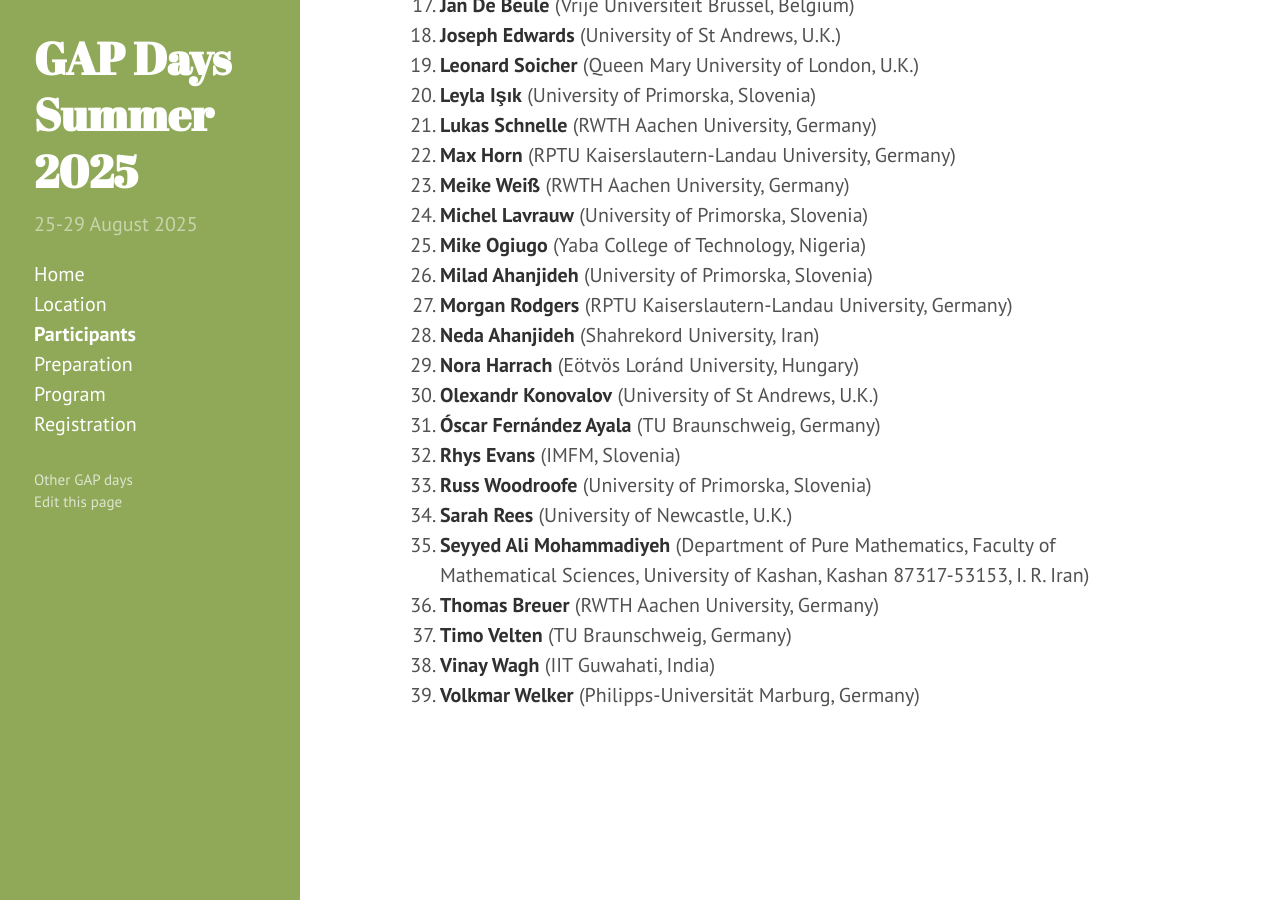
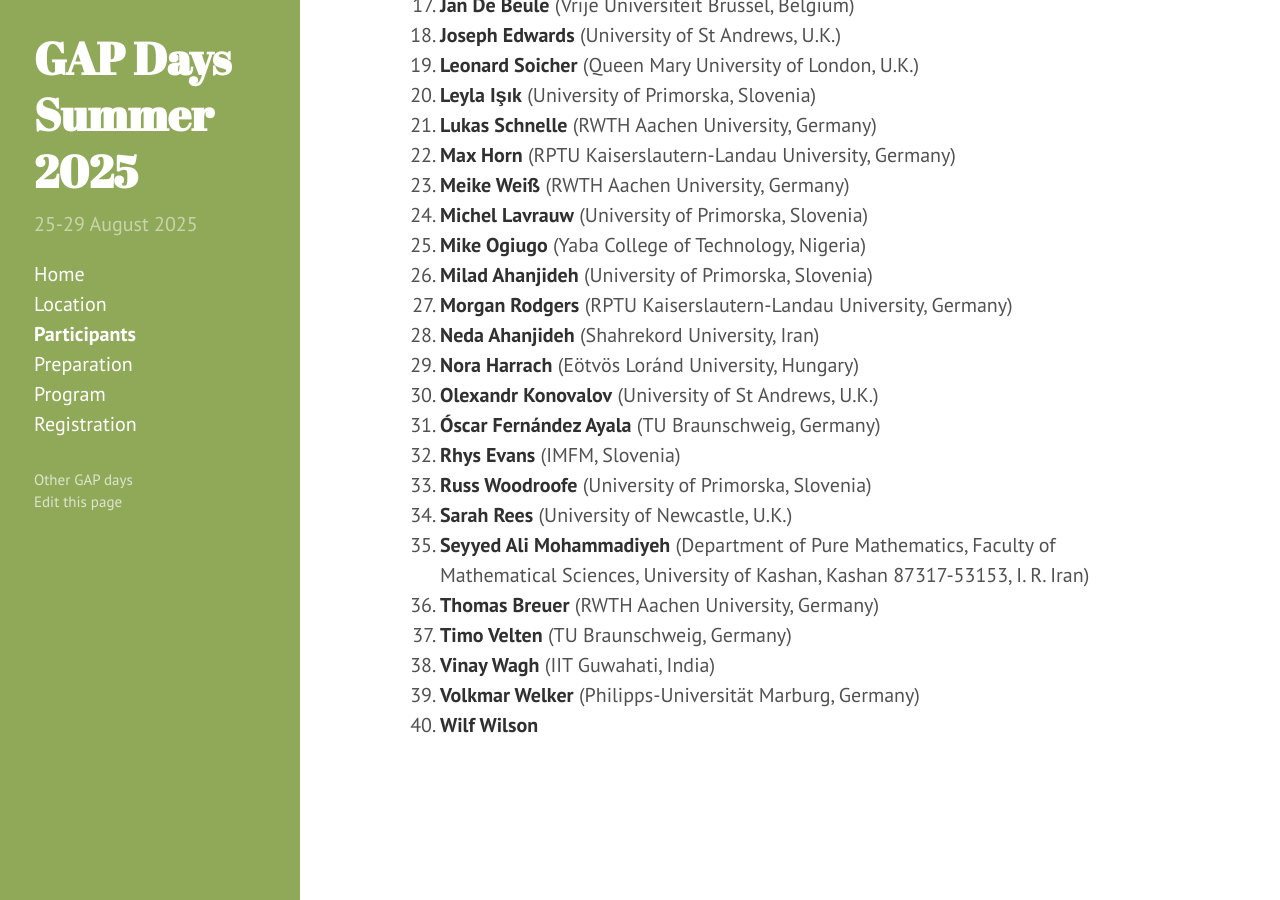
Before and after one commit to gapdays/gapdays2025-summer, a Jekyll site: the page built from participants.md, in a window 1280 px wide and 900 px high, scrolled down 630 px. Built offline with Jekyll 4.4.1, drawn with Linux system fonts in a browser that asks for light colours.

Commit message:
Update participants.md

```diff
--- a/participants.md
+++ b/participants.md
@@ -41,6 +41,7 @@ participants:
   - {name: Timo Velten, affiliation: "TU Braunschweig, Germany"}
   - {name: Vinay Wagh, affiliation: "IIT Guwahati, India"}
   - {name: Volkmar Welker, affiliation: "Philipps-Universität Marburg, Germany"}
+  - {name: Wilf Wilson}
 ---
 
 <ol>{% assign participants = page.participants %}
```
